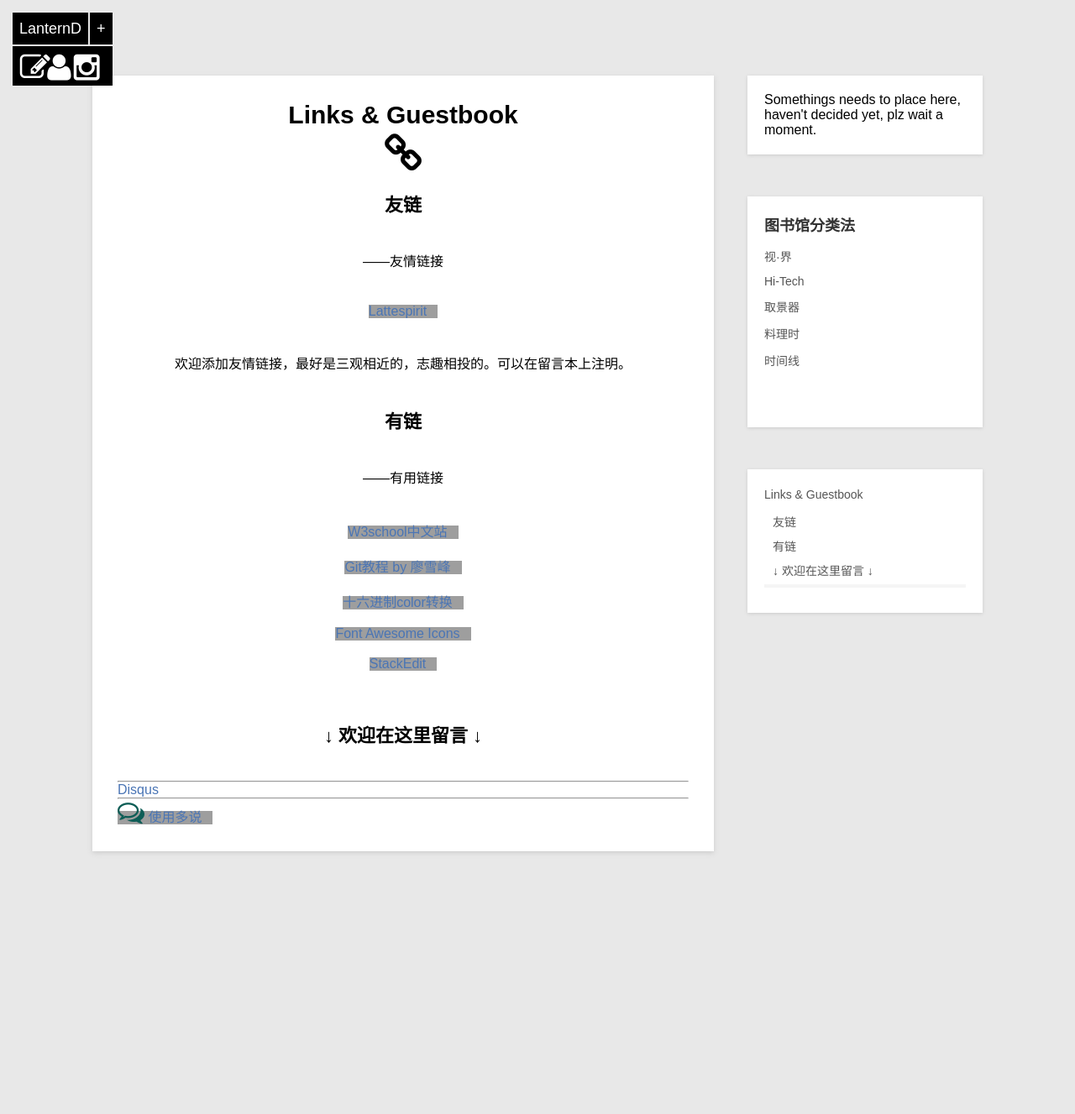
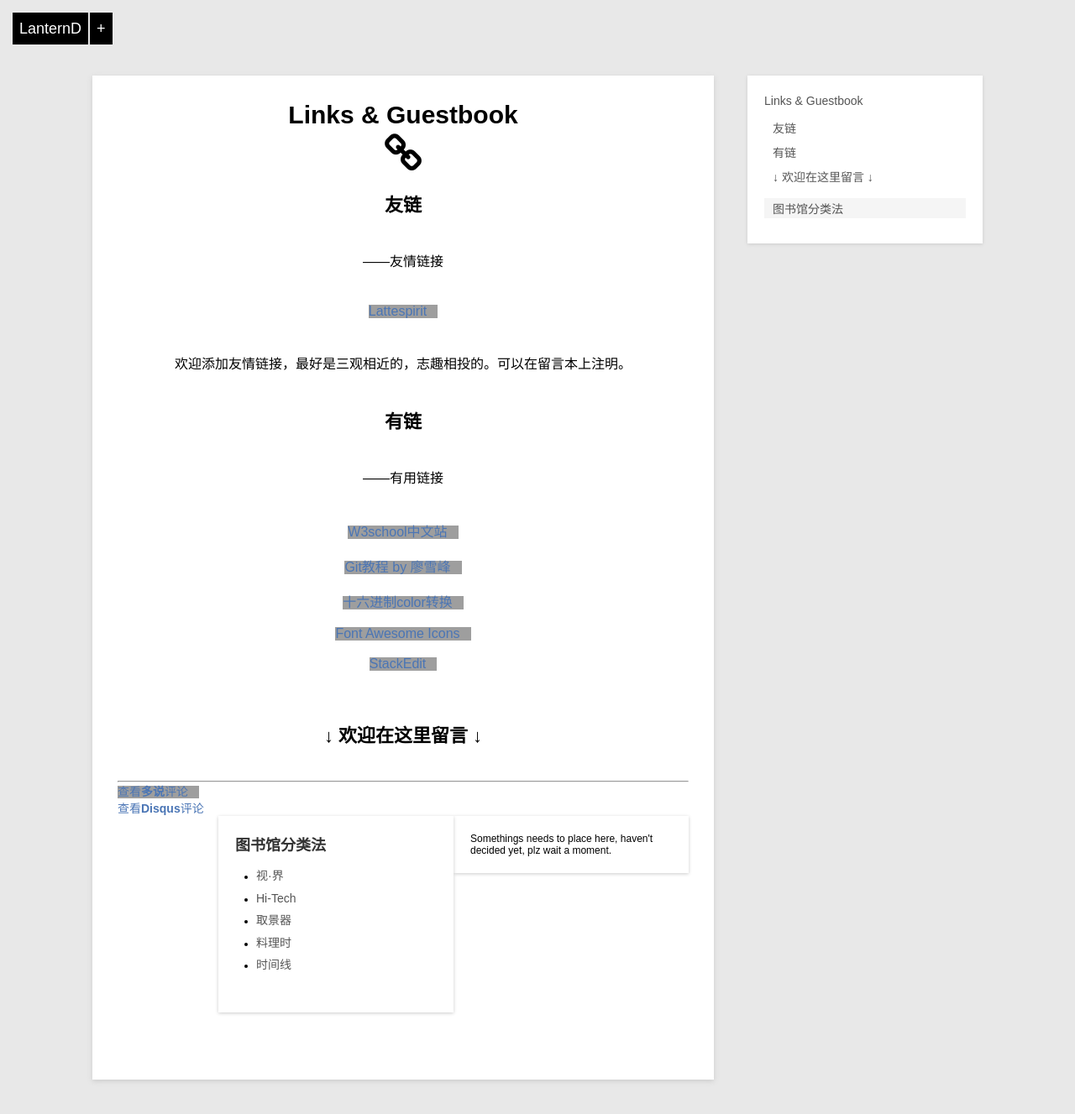
Before and after one commit to LanternD/lanternd.github.io, a Jekyll site: the page built from guestbook.html, in a window 1280 px wide, cut to the strip 0-1366 px from the top of the page. Shown: the top 1327 px of the strip at 84% size. Built offline with Jekyll 4.4.1, drawn with Linux system fonts in a browser that asks for light colours; comment, search, counter and statistics services are not loaded; before the commit the page ends 1094 px from its top, so only the background shows below that; grey boxes are pictures that could not be loaded.

Commit message:
Update Comment box

```diff
--- a/_includes/comment.html
+++ b/_includes/comment.html
@@ -12,21 +17,49 @@ function toggleDuoshuoComments(container){
     jQuery(container).append(el);
 }
 </script>
+<!-- 多说的js代码 End-->
+<!-- 如果其中一个不用的可以自己注释掉，以提高访问速度 -->
+<!-- Disqus的js代码 Start-->
+
+<script type="text/javascript">
+
+    var disqus_shortname = 'lanternd'; // required: replace example with your forum shortname
+
+function toggleDisqusComments(container){
+    if(jQuery(container).has("div").length>0){
+        jQuery(container).empty();
+        return;
+    }
+    var disqus_shortname = '{{ site.disqus.shortname }}';
+    var disqus_identifier = '{{page.id | remove:'/'}}';
+    var disqus_title = '{{page.title}}';
+    var disqus_url = 'http://dlyang.me{{page.url}}';
+    var dsq = document.createElement('script'); dsq.type = 'text/javascript'; dsq.async = true;
+    dsq.src = '//' + disqus_shortname + '.disqus.com/embed.js';
+    (document.getElementsByTagName('head')[0] || document.getElementsByTagName('body')[0]).appendChild(dsq);
+}
+</script>
+<noscript>Please enable JavaScript to view the <a href="http://disqus.com/?ref_noscript">comments powered by Disqus.</a></noscript>
+<!-- Disqus的js代码 End-->
+
+<!-- 以下是评论框架，放置在评论需要展示的地方 -->
+
+<div id="duoshuo_container">
+    <div>
+    	<a href="javascript:void(0);" class="comment" onclick="toggleDuoshuoComments('#comment-box-duoshuo');">
+    		查看<strong>多说</strong>评论
+    	</a>
+    </div>
+
+    <div id="comment-box-duoshuo" ></div>
+<div>
 
 <div id="disqus_container">
-    <div style="margin-bottom:20px" class="right">
+    <div style="margin-bottom:20px" class="right"></div>
 
-    </div>
-    <a href="#" class="comment" onclick="return false;"></i><font size="3"> Disqus</font></a>
+        <a href="#" class="comment" onclick="toggleDisqusComments('#disqus_thread');">
+            查看<strong>Disqus</strong>评论
+        </a>
+
     <div id="disqus_thread"></div>
 </div>
-
-	<hr>
-
-<div>
-	<a href="javascript:void(0);" onclick="toggleDuoshuoComments('#comment-box');$(this).hide(200);">
-		<i class="fa fa-comments-o fa-2x" style="color: #0d5d56;"></i><font size="3"> 使用多说</font>
-	</a>
-</div>
-
-<div id="comment-box" ></div>
--- a/_includes/homemenu.html
+++ b/_includes/homemenu.html
@@ -4,9 +4,9 @@
         <a class="home-follow" href="#" title="More of this site">+</a>
     </div>
     <div class="home-contact">
-        <a href="/guestbook.html" style="margin-left:-5px" title="留言板"><i class="fa fa-pencil-square-o fa-2x" style="color:#FFFFF"></i></a>
-        <a href="/about.html" title="关于我"><i class="fa fa-user fa-2x" style="color:#FFFFF"></i></a>
-        <a href="http://instagram.com/lantern_d/" target="_blank" title="My Instagram"><i class="fa fa-instagram fa-2x" style="color:#FFFFF"></i></a>
+        <a href="/guestbook.html" style="margin-left:-3px" title="留言板"><i class="fa fa-pencil-square-o fa-lg" style="color:#FFFFF"></i> </a>
+        <a href="/about.html" title="关于我"><i class="fa fa-user fa-lg" style="color:#FFFFF"></i> </a>
+        <a href="http://instagram.com/lantern_d/" target="_blank" title="My Instagram"><i class="fa fa-instagram fa-lg" style="color:#FFFFF"></i> </a>
     </div>
 </div>
 
--- a/css/default.css
+++ b/css/default.css
@@ -128,6 +128,8 @@ pre ol{margin-left:25px;list-style-type:decimal;}
 /***************contact style*************/
 #disqus_container {font-size:12px;}
 #disqus_container a.comment{font-size:14px;}
+#duoshuo_container {font-size:12px;}
+#duoshuo_container a.comment{font-size:14px;}
 h3.about {color:#777;margin-top:20px;font-size:22px;margin-bottom:10px}
 .about-link a {margin-right:10px;font-weight:bold;font-style:italic;font-size:13px;color:#E50053}
 
@@ -147,10 +149,10 @@ h3.about {color:#777;margin-top:20px;font-size:22px;margin-bottom:10px}
 .home-follow { margin-left:2px; line-height:38px; padding:0 8px; display:inline-block; color:#fff; font-size:18px; background:#000;  }
 .home-menu-icon:hover,
 .home-follow:hover { color:#fff; text-decoration:none; }
-.home-contact { color:#fff; margin-top:2px; background:#000; padding:8px 0 7px; text-align:center;}
+.home-contact { color:#fff; margin-top:2px; background:#000; padding:8px 0 10px; text-align:center;display: none;}
 .home-contact a { width:32px; height: 32px; display:inline-block; color:#FFFFFF; font-size:18px;}
 .home-contact img { width:18px; }
-.home-contact i {padding-right: 3px;}
+.home-contact i {margin-right: 3px;}
 
 @media screen and (max-width: 750px){
     body {font-size:14px;}
```
Also changed, not shown: other parts of _includes/comment.html (+7 -2 lines).
